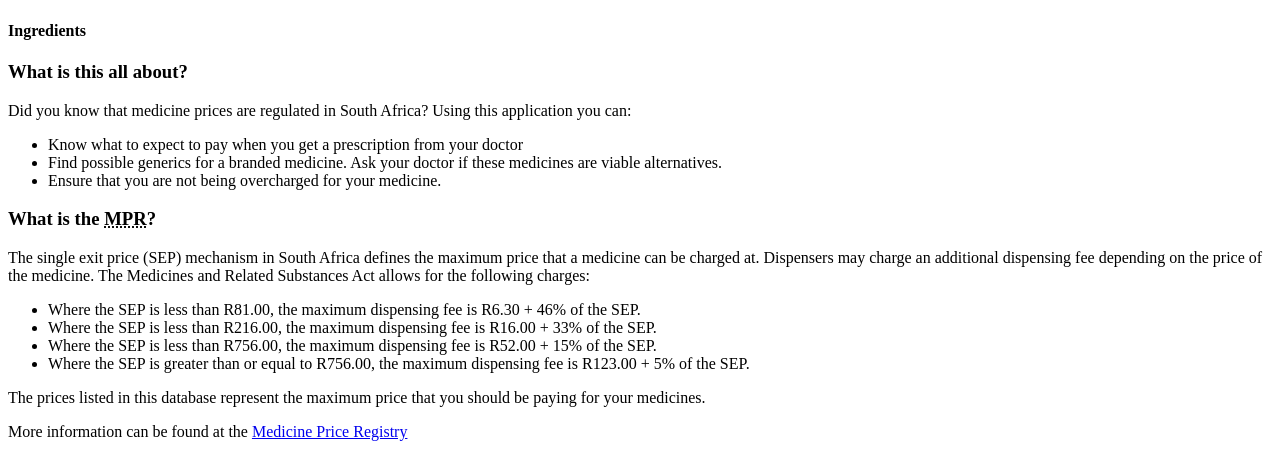
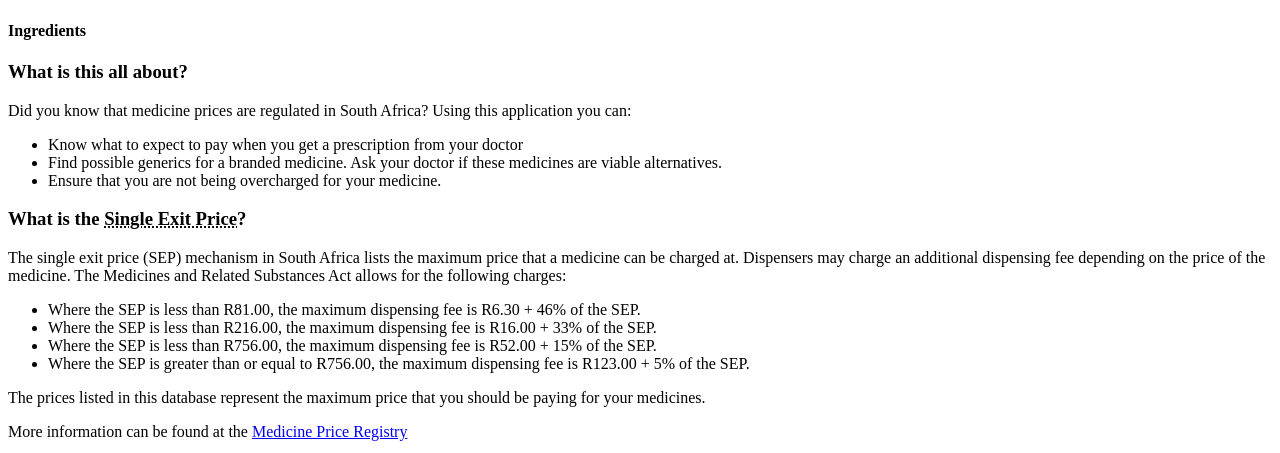
Before and after one commit to Code4SA/medicine-price-registry, a Django app: page / in a window 1280 px wide. Shown: the part 321-774 px from the top of the page. Run offline with Django 3.2, Linux system fonts and the light colour scheme; parts of the project's set-up code (start-up, migrations or seed data) failed here and were passed over; some libraries are stand-ins or nearby versions.

Commit message:
A few minor changes to the text

```diff
--- a/server/templates/base.html
+++ b/server/templates/base.html
@@ -34,10 +34,10 @@
         </section>
         <section class="panel panel-info">
           <header class="panel-heading">
-            <h3 class="panel-title">What is the <abbr title="Medicine Price Registry">MPR</abbr>?</h3>
+            <h3 class="panel-title">What is the <abbr title="Single Exit Price">Single Exit Price</abbr>?</h3>
           </header>
           <div class="panel-body">
-            <p>The single exit price (SEP) mechanism in South Africa defines the maximum price that a medicine can be charged at. Dispensers may charge an additional dispensing fee depending on the price of the medicine. The Medicines and Related Substances Act allows for the following charges:</p>
+            <p>The single exit price (SEP) mechanism in South Africa lists the maximum price that a medicine can be charged at. Dispensers may charge an additional dispensing fee depending on the price of the medicine. The Medicines and Related Substances Act allows for the following charges:</p>
             <ul>
                 <li>Where the SEP is less than R81.00, the maximum dispensing fee is R6.30 + 46% of the SEP.</li>
                 <li>Where the SEP is less than R216.00, the maximum dispensing fee is R16.00 + 33% of the SEP.</li>
```
